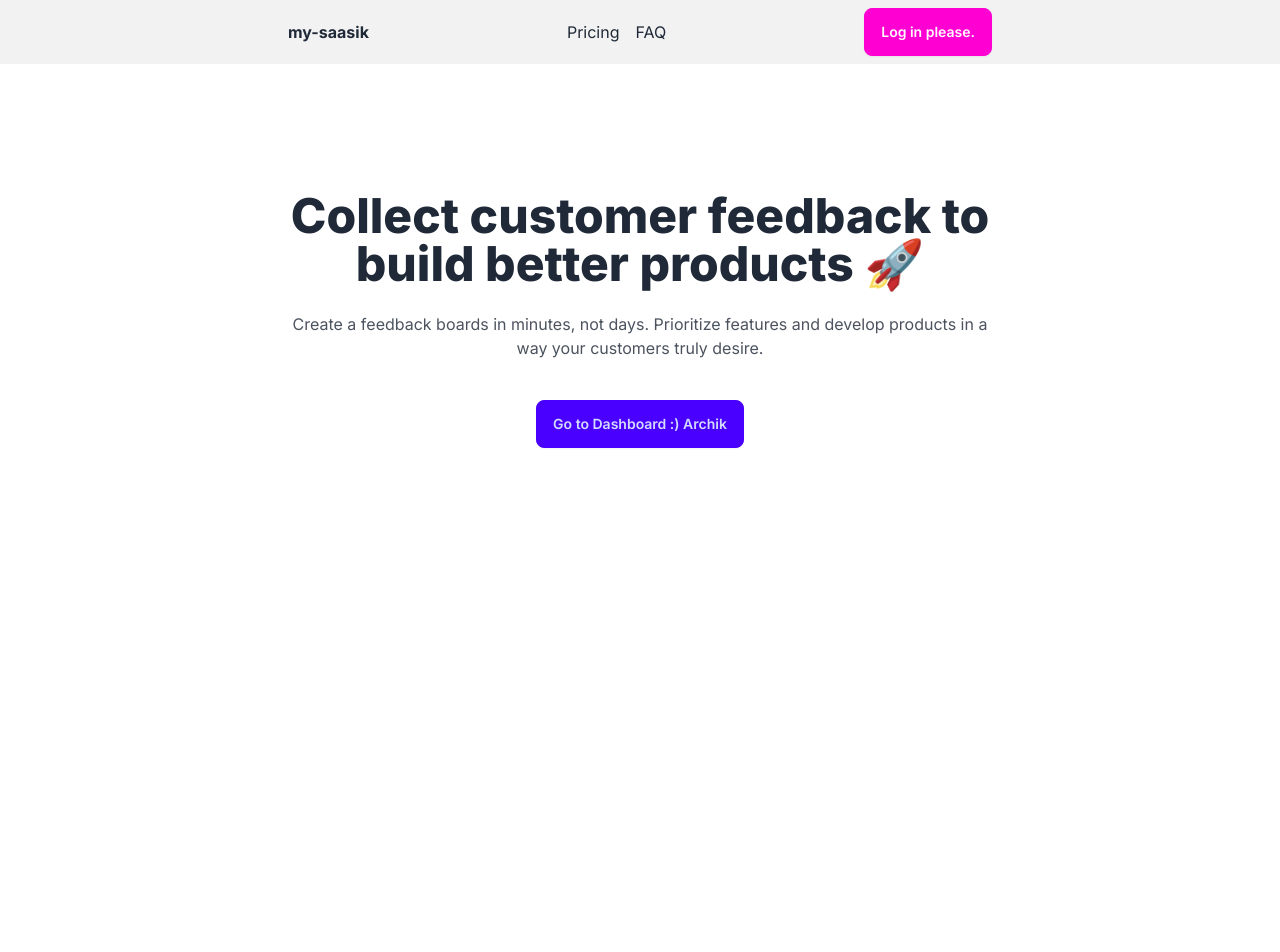
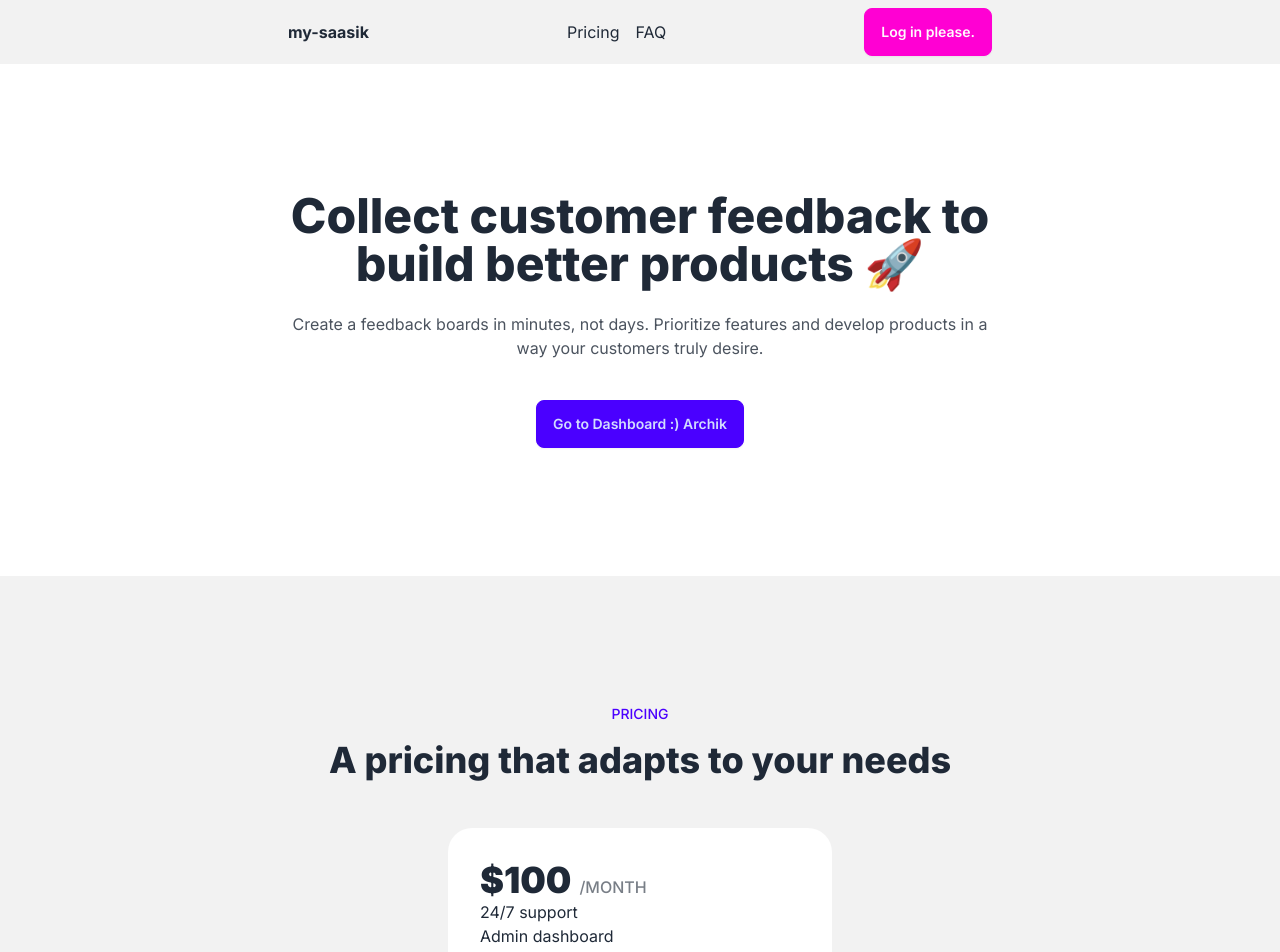
Before and after one commit to arturlazoryk95/my-saasik, a Next.js app: page / in a window 1280 px wide. Shown: the top 952 px of the page. Before the commit the page ends 800 px from the top, so only its background shows below. Built offline with nearby package versions, Linux system fonts and the light colour scheme.

Commit message:
end for now a bit

```diff
--- a/app/page.js
+++ b/app/page.js
@@ -6,6 +6,7 @@
 
   return (
     <main>
+      {/* HEADER  */}
       <section className="bg-base-200">
         <div className="max-w-3xl flex mx-auto justify-between items-center px-8 py-2">
           <div className="font-bold">my-saasik</div>
@@ -18,6 +19,8 @@
           </div>
         </div>
       </section>
+
+      {/* HERO SECTION */}
       <section className="px-8 text-center py-32 max-w-3xl mx-auto">
         <h1 className="text-4xl lg:text-5xl font-extrabold mb-6">
           Collect customer feedback to build better products 🚀
@@ -28,6 +31,28 @@
         </div>
         <ButtonLogin hasLoggedIn={isLoggedIn} name={name} />
       </section>
+
+      {/* PRICING */}
+      <section className="bg-base-200">
+        <div className="py-32 px-8 max-w-3xl mx-auto">
+          <p className="text-sm uppercase font-medium text-center text-primary mb-4">
+            Pricing
+          </p>
+          <h2 className="text-3xl lg:text-4xl font-extrabold mb-12 text-center">
+            A pricing that adapts to your needs
+          </h2>
+          <div className="bg-base-100 p-8 m-10 mx-auto max-w-96 rounded-3xl">
+            <div className="flex gap-2 items-baseline">
+              <div className="font-black text-4xl">$100</div>
+              <div className="font-medium uppercase opacity-60">/month</div>
+            </div>
+            <ul>
+              <li>24/7 support</li>
+              <li>Admin dashboard</li>
+            </ul>
+          </div>
+        </div>
+      </section>
     </main>
   );
 }
```
